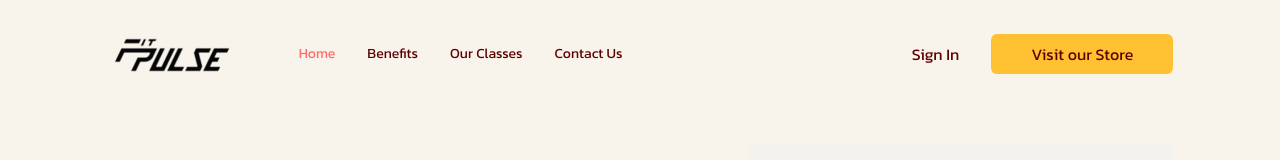
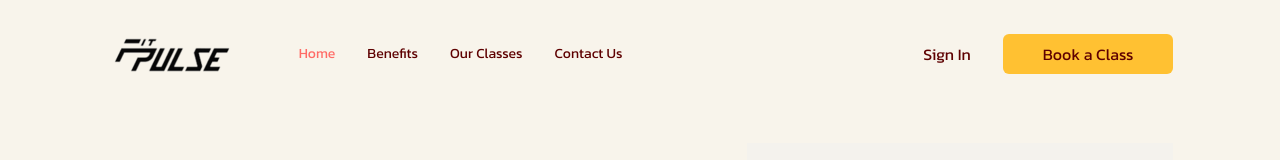
Before and after one commit to berasourabh11/fitpulse.com, a React (Vite) app in the folder client/: page / in a window 1280 px wide. Shown: the top 160 px of the page. Built offline with nearby package versions, Linux system fonts and the light colour scheme; no server answers.

Commit message:
added router to the project

```diff
--- a/client/package.json
+++ b/client/package.json
@@ -16,7 +16,8 @@
     "react": "^18.2.0",
     "react-anchor-link-smooth-scroll": "1.0.12",
     "react-dom": "^18.2.0",
-    "react-hook-form": "^7.48.2"
+    "react-hook-form": "^7.48.2",
+    "react-router-dom": "^6.21.0"
   },
   "devDependencies": {
     "@types/node": "^20.9.3",
--- a/client/src/App.tsx
+++ b/client/src/App.tsx
@@ -1,38 +1,26 @@
-import { useEffect, useState } from 'react';
-import Navbar from "./scenes/navbar";
-import Benefits from "./scenes/benefits"
-import Home from "./scenes/home"
-import { SelectedPage } from './shared/types';
-import OurClasses from './scenes/ourClasses';
-import ContactUs from './scenes/contactUs'
-import Footer from './scenes/footer';
+import {
+  createBrowserRouter,
+  RouterProvider,
+} from "react-router-dom";
+import HomepageRoutes from "./HomepageRoutes";
+
+
+const router = createBrowserRouter([
+  {
+    path: "/",
+    element: <HomepageRoutes />,
+  },
+  {
+    path: "/book-a-class",
+    element: <h1>Book A Class</h1>,
+  },
+]);
+
 function App() {
-  const [selectedPage,setSelectedPage]= useState<SelectedPage>(SelectedPage.Home)
-  const [isTopOfPage,setIsTopOfPage]= useState<boolean>(true);
-
-  useEffect(()=>{
-    const handleScroll = ()=>{
-      if(window.scrollY === 0){
-        setIsTopOfPage(true);
-        setSelectedPage(SelectedPage.Home)
-      }else{
-        setIsTopOfPage(false);
-      }
-    }
-    window.addEventListener("scroll",handleScroll);
-    return () => window.removeEventListener("scroll",handleScroll);
-  },[]);
 
   return (
-    <div className="app bg-gray-20">
-      <Navbar selectedPage={selectedPage} setSelectedPage={setSelectedPage} isTopOfPage={isTopOfPage}/>
-      <Home setSelectedPage={setSelectedPage}></Home>
-      <Benefits setSelectedPage={setSelectedPage}></Benefits>
-      <OurClasses setSelectedPage={setSelectedPage}></OurClasses>
-      <ContactUs setSelectedPage={setSelectedPage}></ContactUs>
-      <Footer></Footer>
-    </div>
-  )
+    <RouterProvider router={router} />
+  );
 }
 
-export default App
+export default App;
--- /dev/null
+++ b/client/src/HomepageRoutes.tsx
@@ -0,0 +1,39 @@
+import { useEffect, useState } from 'react';
+import Navbar from "./scenes/navbar";
+import Benefits from "./scenes/benefits"
+import Home from "./scenes/home"
+import { SelectedPage } from './shared/types';
+import OurClasses from './scenes/ourClasses';
+import ContactUs from './scenes/contactUs'
+import Footer from './scenes/footer';
+
+function HomepageRoutes() {
+  const [selectedPage,setSelectedPage]= useState<SelectedPage>(SelectedPage.Home)
+  const [isTopOfPage,setIsTopOfPage]= useState<boolean>(true);
+
+  useEffect(()=>{
+    const handleScroll = ()=>{
+      if(window.scrollY === 0){
+        setIsTopOfPage(true);
+        setSelectedPage(SelectedPage.Home)
+      }else{
+        setIsTopOfPage(false);
+      }
+    }
+    window.addEventListener("scroll",handleScroll);
+    return () => window.removeEventListener("scroll",handleScroll);
+  },[]);
+
+  return (
+    <div className="app bg-gray-20">
+      <Navbar selectedPage={selectedPage} setSelectedPage={setSelectedPage} isTopOfPage={isTopOfPage}/>
+      <Home setSelectedPage={setSelectedPage}></Home>
+      <Benefits setSelectedPage={setSelectedPage}></Benefits>
+      <OurClasses setSelectedPage={setSelectedPage}></OurClasses>
+      <ContactUs setSelectedPage={setSelectedPage}></ContactUs>
+      <Footer></Footer>
+    </div>
+  )
+}
+
+export default HomepageRoutes
--- a/client/src/scenes/navbar/index.tsx
+++ b/client/src/scenes/navbar/index.tsx
@@ -7,6 +7,8 @@ import Link from "./link";
 import { SelectedPage } from "../../shared/types";
 import useMediaQuery from "../../hooks/useMediaQuery ";
 import ActionButton from "../../shared/ActionButton";
+import CustomButton from "../../shared/CustomButton";
+import { useNavigate } from 'react-router-dom';
 
 
 type Props = {
@@ -15,11 +17,19 @@ type Props = {
     isTopOfPage: boolean
 }
 
+
+
 const Navbar = ({isTopOfPage,selectedPage, setSelectedPage }: Props) => {
     const flexBetween = "flex items-center justify-between"
     const [isMenuToggled, setIsMenuToggled] = useState<boolean>(false)
     const isAboveMediumScreen = useMediaQuery("(min-width:1060px)")
     const navbarBackground = isTopOfPage ? "" : "bg-primary-100 drop-shadow"
+
+    const navigate = useNavigate();
+
+    const handleNavigation = (path:string) => {
+        navigate(path);
+    }
 
     return (
         <nav>
@@ -48,7 +58,11 @@ const Navbar = ({isTopOfPage,selectedPage, setSelectedPage }: Props) => {
                                 </div>
                                 <div className={`${flexBetween} gap-8`}>
                                     <p className="cursor-pointer">Sign In</p>
-                                    <ActionButton setSelectedPage={setSelectedPage} page={SelectedPage.Store}>Visit our Store</ActionButton>
+                                    <CustomButton
+                                    onClick={() => handleNavigation('/book-a-class')}
+                                    >
+                                        Book a Class
+                                    </CustomButton>
                                 </div>
                             </div>) :
                             (
--- /dev/null
+++ b/client/src/shared/CustomButton.tsx
@@ -0,0 +1,21 @@
+import React from 'react'
+import AnchorLink from 'react-anchor-link-smooth-scroll'
+import { SelectedPage } from './types';
+
+type Props = {
+    onClick: () => void;
+    children: React.ReactNode;
+}
+
+const CustomButton = ({onClick,children}: Props) => {
+  return (
+    <button
+        className='rounded-md bg-secondary-500 px-10 py-2 hover:bg-primary-500 hover:text-white'
+        onClick = {onClick}
+    >
+        {children}
+    </button>
+  )
+}
+
+export default CustomButton
```
Also changed, not shown: 1 other file (tests, documents, lock files or other folders).
